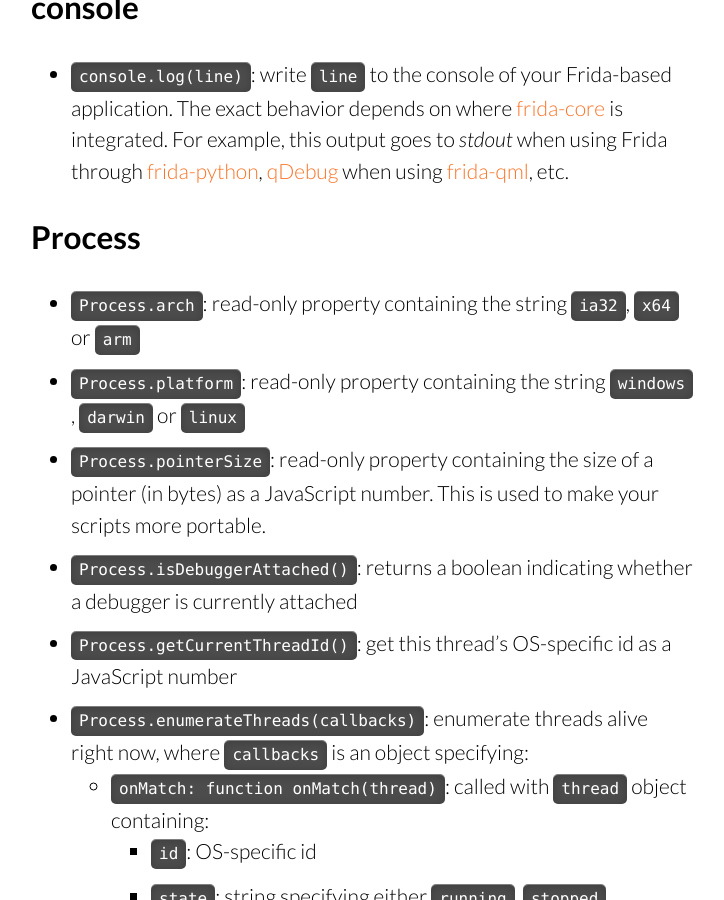
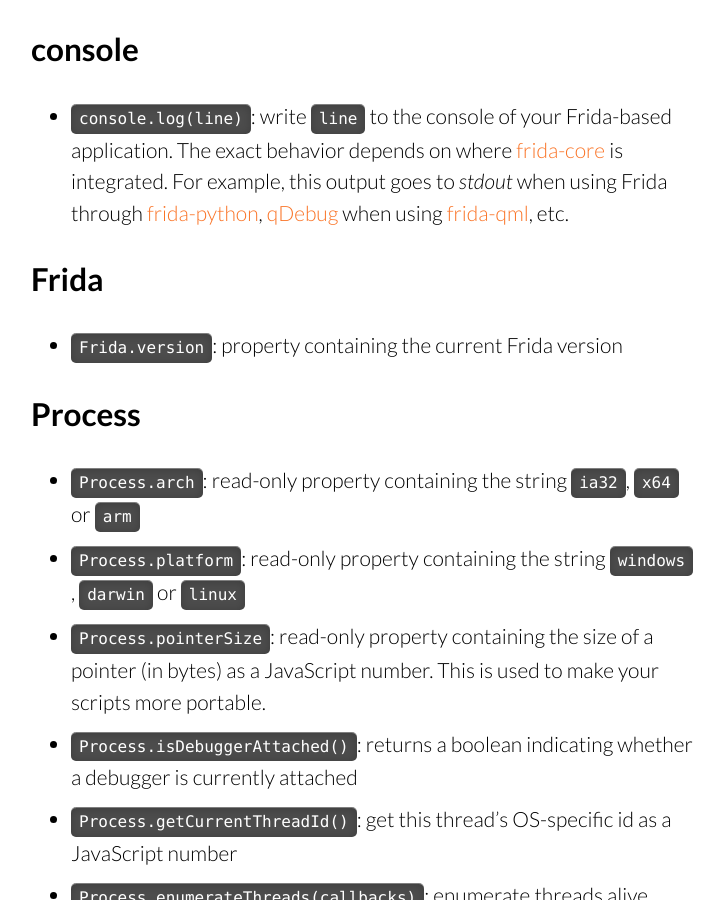
Before and after one commit to frida/frida-website, a Jekyll site: the page built from docs/javascript-api.md, in a window 1280 px wide and 900 px high, scrolled down 1862 px. Shown: the whole window, without its empty margins (180-904 px from the left). Built offline with Jekyll 4.4.1, drawn with Linux system fonts in a browser that asks for light colours; some web fonts are replaced.

Commit message:
Add `Frida.version` to the reference

```diff
--- a/docs/javascript-api.md
+++ b/docs/javascript-api.md
@@ -9,6 +9,7 @@ permalink: /docs/javascript-api/
 ## Table of contents
   1. [Global](#global)
   * [console](#console)
+  * [Frida](#frida)
   * [Process](#process)
   * [Module](#module)
   * [Memory](#memory)
@@ -64,6 +65,10 @@ permalink: /docs/javascript-api/
     [frida-python](https://github.com/frida/frida-python),
     [qDebug](http://doc.qt.io/qt-5/qdebug.html) when using
     [frida-qml](https://github.com/frida/frida-qml), etc.
+
+## Frida
+
++   `Frida.version`: property containing the current Frida version
 
 ## Process
 
```
